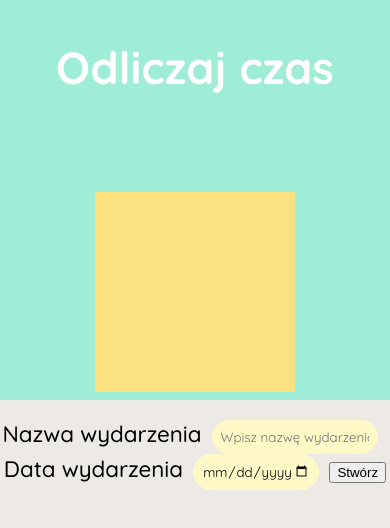
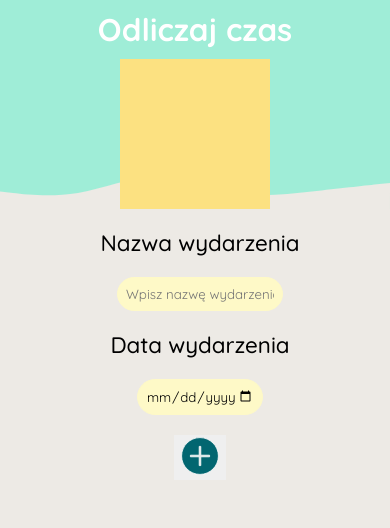
Before and after one commit to Aknowi/event-countdown, a React (Vite) app: page / in a window 390 px wide. Shown: the top 528 px of the page. Built offline with nearby package versions, Linux system fonts and the light colour scheme.

Commit message:
added grid for form css styles

```diff
--- a/src/App.jsx
+++ b/src/App.jsx
@@ -2,10 +2,13 @@ import { useState } from "react";
 import "./App.css";
 import "./index.css";
 import Event from "./Components/Event";
+import waveLine from "./ImagesAndFonts/Wave.svg";
+import createButton from "./ImagesAndFonts/Create.svg";
 
 /* dodanie errorów:
    - brak wpisanej daty i nazwy wydarzenia
    - dodanie informacji, ze juz jest ten dzien
+   - poprawić linie z obrazka css
 */
 function App() {
   const [eventInput, setEventInput] = useState({
@@ -35,9 +38,11 @@ function App() {
   return (
     <>
       <div className="title-box">
+        <img src={waveLine} alt="wave-line" className="wave-line" />
         <div className="clock"></div>
         <h1>Odliczaj czas</h1>
       </div>
+
       <form onSubmit={handleSubmit} className="event-form">
         <label htmlFor="event-name">Nazwa wydarzenia</label>
         <input
@@ -61,7 +66,7 @@ function App() {
           className="event-form-input"
         ></input>
         <button type="submit" className="event-form-button">
-          Stwórz
+          <img src={createButton} alt="create-button" />
         </button>
       </form>
       <div className="event-timers">
--- a/src/index.css
+++ b/src/index.css
@@ -18,20 +18,32 @@ body {
   min-width: 320px;
   min-height: 100vh;
 }
+
 /* Title section */
 .title-box {
   background: fixed#9FeDD7;
-  height: 400px;
+  height: 40vh;
   display: flex;
   flex-wrap: wrap-reverse;
   justify-content: center;
   align-items: center;
   gap: 50px;
+  position: relative;
+  z-index: 1;
+}
+
+.wave-line {
+  background-color: #9fedd7;
+  position: absolute;
+  z-index: -1;
+  bottom: 0;
+  left: 0;
 }
 
 h1 {
   color: #fff;
   display: inline;
+  margin: 0 20px;
 }
 
 .clock {
@@ -39,9 +51,17 @@ h1 {
   height: 200px;
   background-color: #fce181;
 }
+
 /* Form section */
 .event-form {
-  margin: 20px 0;
+  margin: 0;
+  padding-left: 10px;
+  display: grid;
+  grid-template-columns: repeat(3, 200px) 120px 80px;
+  grid-template-rows: auto;
+  grid-column-gap: 10px;
+  place-items: center;
+  justify-content: center;
 }
 
 .event-form-input {
@@ -65,5 +85,52 @@ h1 {
 }
 
 .event-form-button {
+  border: none;
 }
+
 /* Timer section */
+
+/* Media Queries */
+
+@media (min-width: 521px) and (max-width: 840px) {
+  .title-box {
+    gap: 10px;
+  }
+
+  h1 {
+    margin-top: 10px;
+  }
+  .event-form {
+    grid-template-columns: repeat(2, 200px) 50px;
+    grid-row-gap: 20px;
+    margin-top: 20px;
+  }
+
+  .event-form-button {
+    grid-area: 1 / 3 / 3 / 4;
+    margin-left: 20px;
+  }
+}
+
+@media (max-width: 520px) {
+  .event-form {
+    margin-top: 20px;
+    grid-row-gap: 20px;
+    grid-template-columns: minmax(200px, 1fr);
+  }
+
+  h1 {
+    font-size: 1.4em;
+    margin-top: 10px;
+  }
+
+  .clock {
+    width: 150px;
+    height: 150px;
+  }
+
+  .title-box {
+    height: auto;
+    gap: 10px;
+  }
+}
```
Also changed, not shown: src/ImagesAndFonts/Create.svg (added), src/ImagesAndFonts/Wave.svg (added).
